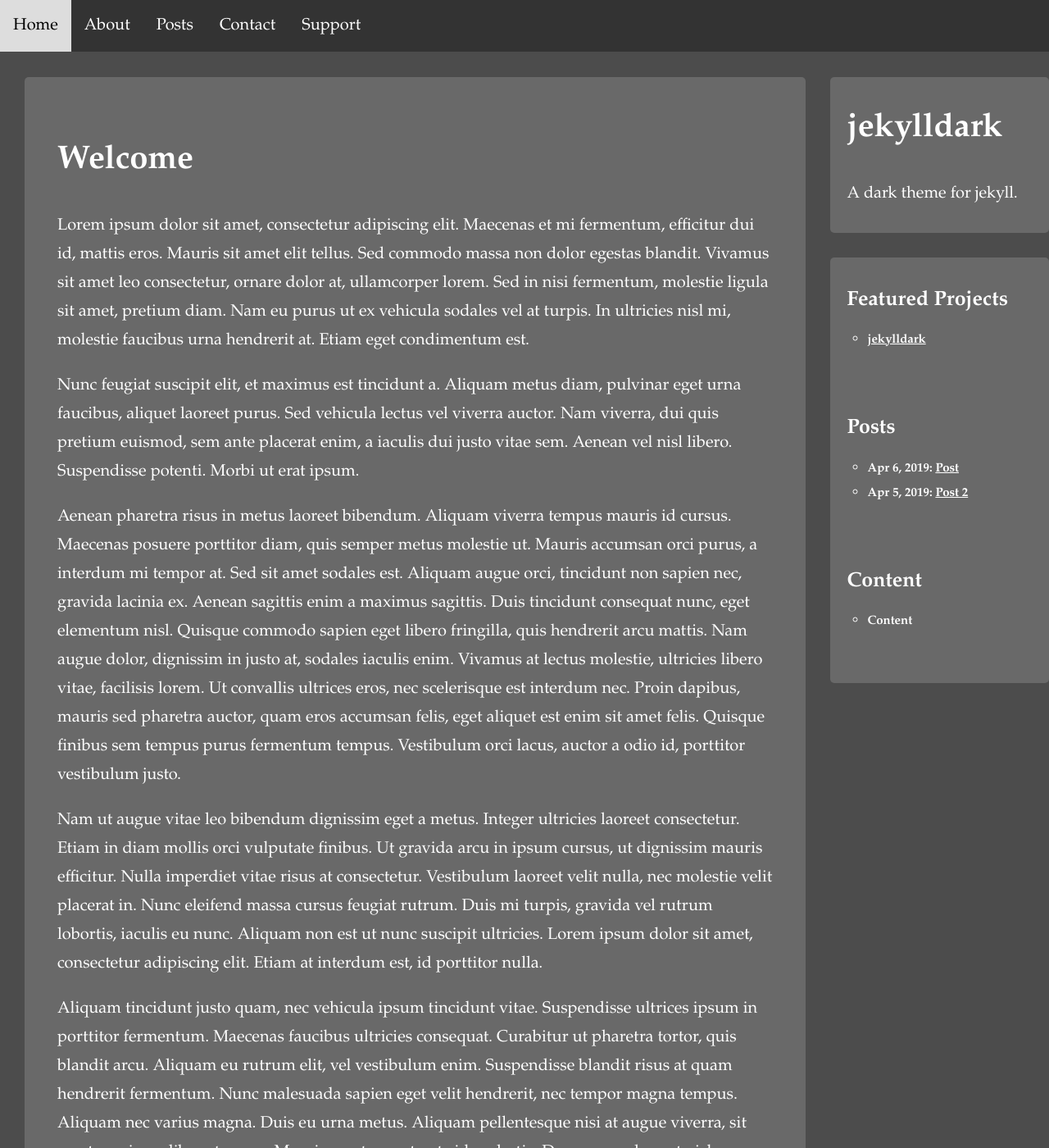
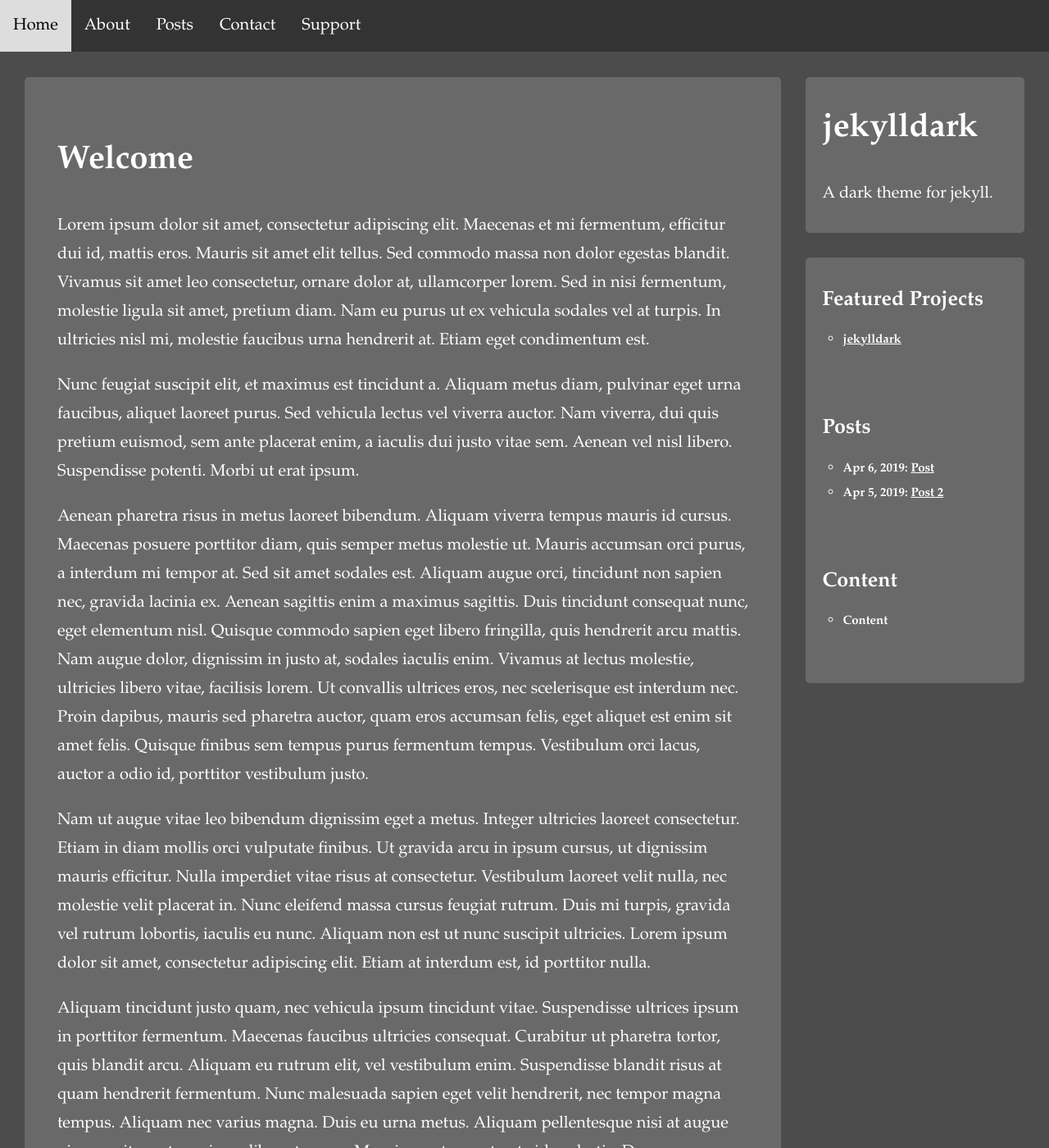
Before and after one commit to sutterj/jekylldark, a Jekyll site: the page built from index.html, in a window 1280 px wide and 1400 px high. Shown: the whole window at 82% size. Built offline with Jekyll 4.4.1, drawn with Linux system fonts in a browser that asks for light colours; nearby versions of some CDN libraries.

Commit message:
Update _sidebar.scss

```diff
--- a/_sass/components/_sidebar.scss
+++ b/_sass/components/_sidebar.scss
@@ -2,14 +2,14 @@
   background-color: #696969;
   border-radius: 5px;
   line-height: 0;
-  margin: 30px 0 84px 30px;
+  margin: 30px 30px 84px 30px;
   padding: 20px 20px 0 20px;
 }
 
 .site-title {
   background-color: #696969;
   border-radius: 5px;
-  margin: 84px 0 0 30px;
+  margin: 84px 30px 0 30px;
   padding: 1px 0 0 20px;
 }
 
```
